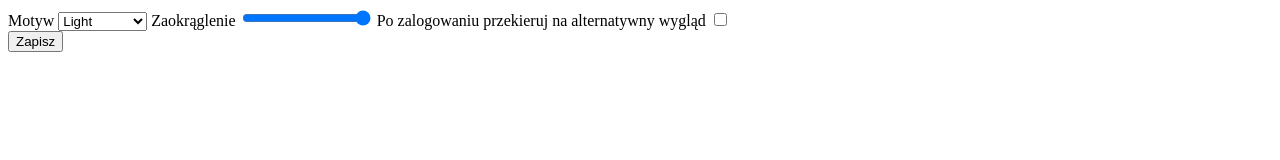
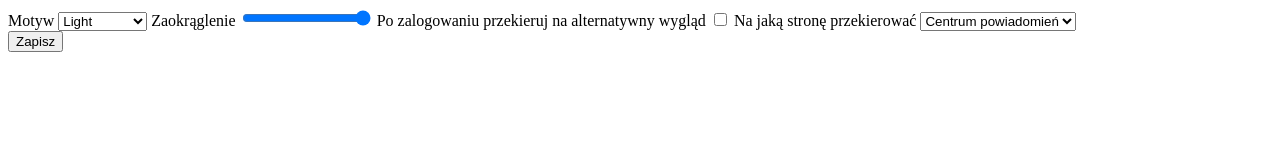
Before and after one commit to kcpru/awesome-librus, a browser extension: page src/options/options.html in a window 1280 px wide. Drawn offline with Linux system fonts and the light colour scheme; a web font is replaced by a local one.

Commit message:
Add redirect page

```diff
--- a/src/content/content.js
+++ b/src/content/content.js
@@ -9,5 +9,5 @@ import redirect from './js/redirect'
 new AwesomeLibrus()
 
 addFonts()
-router()
+// router()
 redirect()
--- a/src/options/options.html
+++ b/src/options/options.html
@@ -41,6 +41,21 @@
         >Po zalogowaniu przekieruj na alternatywny wygląd</label
       >
       <input type="checkbox" name="redirect" id="redirect" />
+      <label for="theme">Na jaką stronę przekierować</label>
+      <select id="redirect-page">
+        <option value="powiadomienia">Centrum powiadomień</option>
+        <option value="zmiany">Historia zmian</option>
+        <option value="plan-lekcji">Plan lekcji</option>
+        <option value="terminarz">Terminarz</option>
+        <!-- <option value="light-violet">Kartoteka ucznia</option>
+        <option value="dark">Realizacje zajęć</option> -->
+        <option value="zadania-domowe">Zadania domowe</option>
+        <option value="wiadomosci">Wiadomości</option>
+        <option value="ogloszenia">Ogłoszenia</option>
+        <option value="pliki-szkoly">Pliki szkoły</option>
+        <option value="pomoc">Pomoc</option>
+        <option value="mapa-serwisu">Mapa serwisu</option>
+      </select>
 
       <div id="status"></div>
       <button id="save">Zapisz</button>
```
Also changed, not shown: src/content/js/redirect.js (+7 -8 lines), src/options/options.js (+5 -2 lines), 1 other file.
